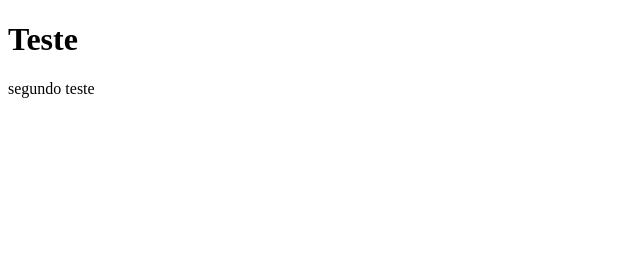
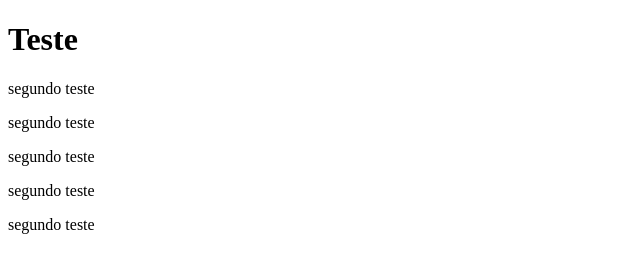
Before and after one commit to Nicolas-ZDev/teste-de-push, a plain HTML site: page index.html in a window 1280 px wide. Shown: the whole page, without its empty margins (0-640 px from the left). Drawn offline with Linux system fonts and the light colour scheme.

Commit message:
atualizado

```diff
--- a/index.html
+++ b/index.html
@@ -9,5 +9,9 @@
     <h1>Teste</h1>
 
     <p>segundo teste</p>
+    <p>segundo teste</p>
+    <p>segundo teste</p>
+    <p>segundo teste</p>
+    <p>segundo teste</p>
 </body>
 </html>
```
